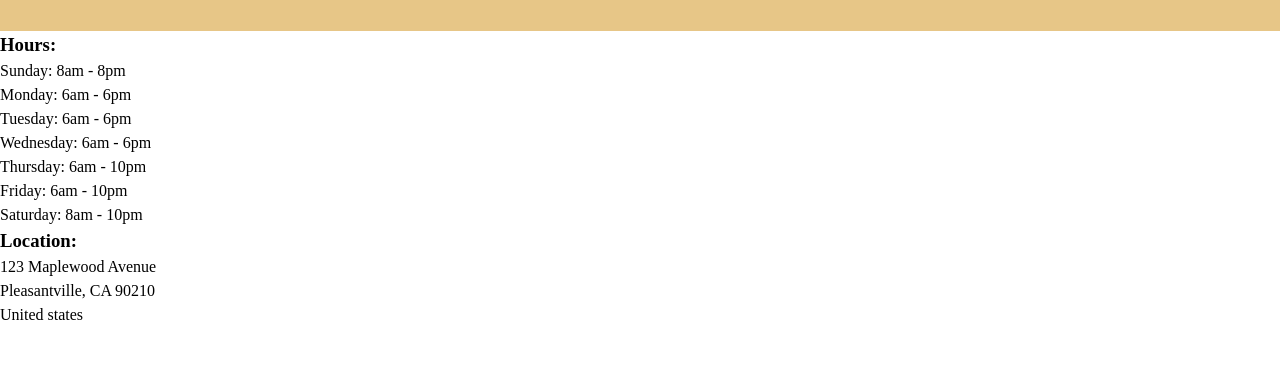
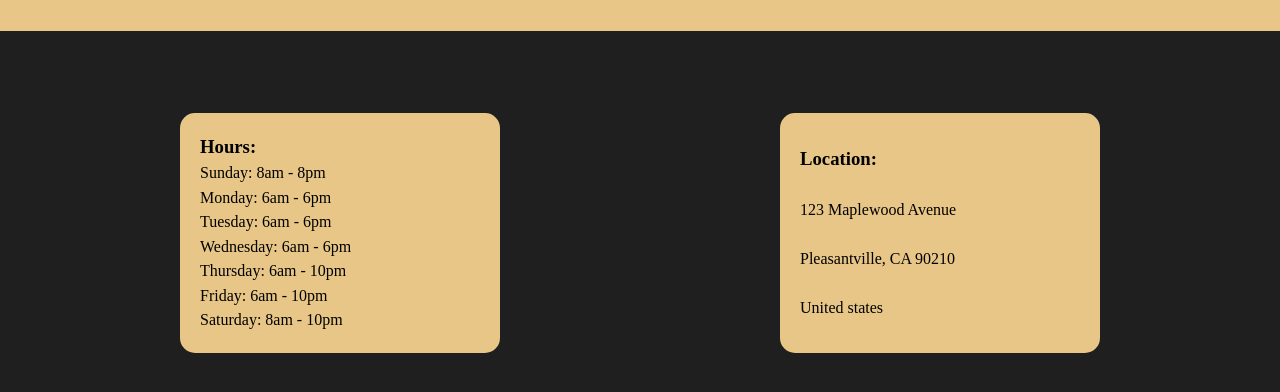
Before and after one commit to Some0ne3lse/savory-heaven, a website built with webpack: page src/template.html in a window 1280 px wide. Shown: the part 366-758 px from the top of the page. Built offline with nearby package versions, Linux system fonts and the light colour scheme.

Commit message:
Add styling for home page

```diff
--- a/src/home.js
+++ b/src/home.js
@@ -1,6 +1,7 @@
 import logo from "./savory_heaven.png";
 
-const homeDiv = document.createElement("p");
+const homeDiv = document.createElement("div");
+homeDiv.classList.add("home-div");
 
 const nameImageAndSlogan = document.createElement("div");
 nameImageAndSlogan.classList.add("name-image-and-slogan");
--- a/src/styles.css
+++ b/src/styles.css
@@ -10,6 +10,13 @@
   src: url("./Baskervville.ttf");
   font-weight: 500;
   font-style: normal;
+}
+
+body {
+  min-height: 100vh;
+  background-color: #1f1f1f;
+  display: flex;
+  flex-direction: column;
 }
 
 header {
@@ -38,6 +45,20 @@ nav > ol {
   font-size: 2rem;
   padding: 10px;
   cursor: pointer;
+}
+
+#content {
+  display: flex;
+  flex-direction: column;
+  min-height: 100%;
+  flex-grow: 1;
+}
+
+.home-div {
+  display: flex;
+  flex-direction: column;
+  min-height: 100%;
+  flex-grow: 1;
 }
 
 .name-image-and-slogan {
@@ -78,3 +99,24 @@ nav > ol {
   width: 20%;
   border-radius: 15px;
 }
+
+.main-info {
+  background-color: #1f1f1f;
+  display: flex;
+  justify-content: space-around;
+  align-items: center;
+  padding: 40px;
+  flex-grow: 1;
+}
+
+.hours-container,
+.location-container {
+  background-color: #e7c687;
+  border-radius: 15px;
+  width: 20rem;
+  height: 15rem;
+  padding: 20px;
+  display: flex;
+  flex-direction: column;
+  justify-content: space-around;
+}
```
